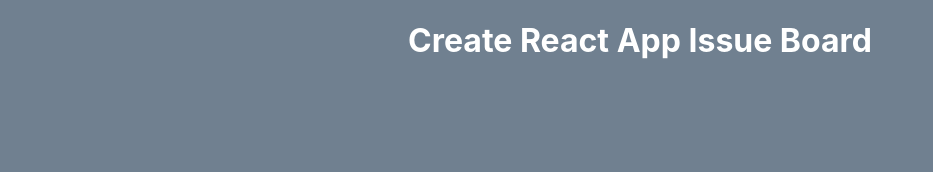
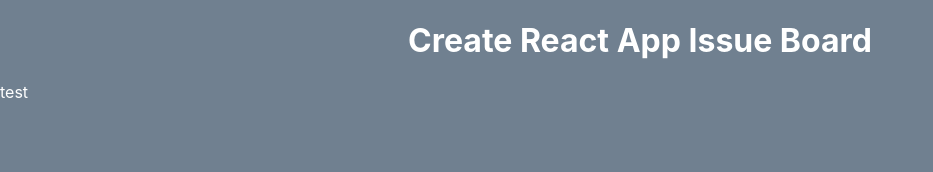
Before and after one commit to PFurtak/createReactAppIssuesApi, a React (Create React App) app: page /issue/1 in a window 1280 px wide. Shown: the top 172 px of the page, without its empty margins (0-933 px from the left). Built offline with nearby package versions, Linux system fonts and the light colour scheme; no server answers.

Commit message:
added in single issue component, added in single issue route and tested functionality

```diff
--- a/src/App.js
+++ b/src/App.js
@@ -2,10 +2,12 @@
 import { BrowserRouter as Router, Route, Switch } from 'react-router-dom';
 import './App.css';
 import Issues from './components/Issues';
+import Issue from './components/Issue';
 
 class App extends Component {
   state = {
-    issues: []
+    issues: [],
+    issue: {}
   };
 
   async componentDidMount() {
@@ -25,7 +27,7 @@
   }
 
   render() {
-    const { issues } = this.state;
+    const { issues, issue } = this.state;
 
     return (
       <Router>
@@ -39,6 +41,13 @@
             />
           </div>
         </Switch>
+        <Route
+          exact
+          path='/issue/:number'
+          render={props => (
+            <Issue {...props} getIssue={this.getIssue} issue={issue} />
+          )}
+        />
       </Router>
     );
   }
--- /dev/null
+++ b/src/components/Issue.jsx
@@ -0,0 +1,13 @@
+import React, { Component } from 'react';
+
+export class Issue extends Component {
+  // componentDidMount() {
+  //   this.props.getIssue(this.props.match.params.number);
+  // }
+
+  render() {
+    return <div>test</div>;
+  }
+}
+
+export default Issue;
```
